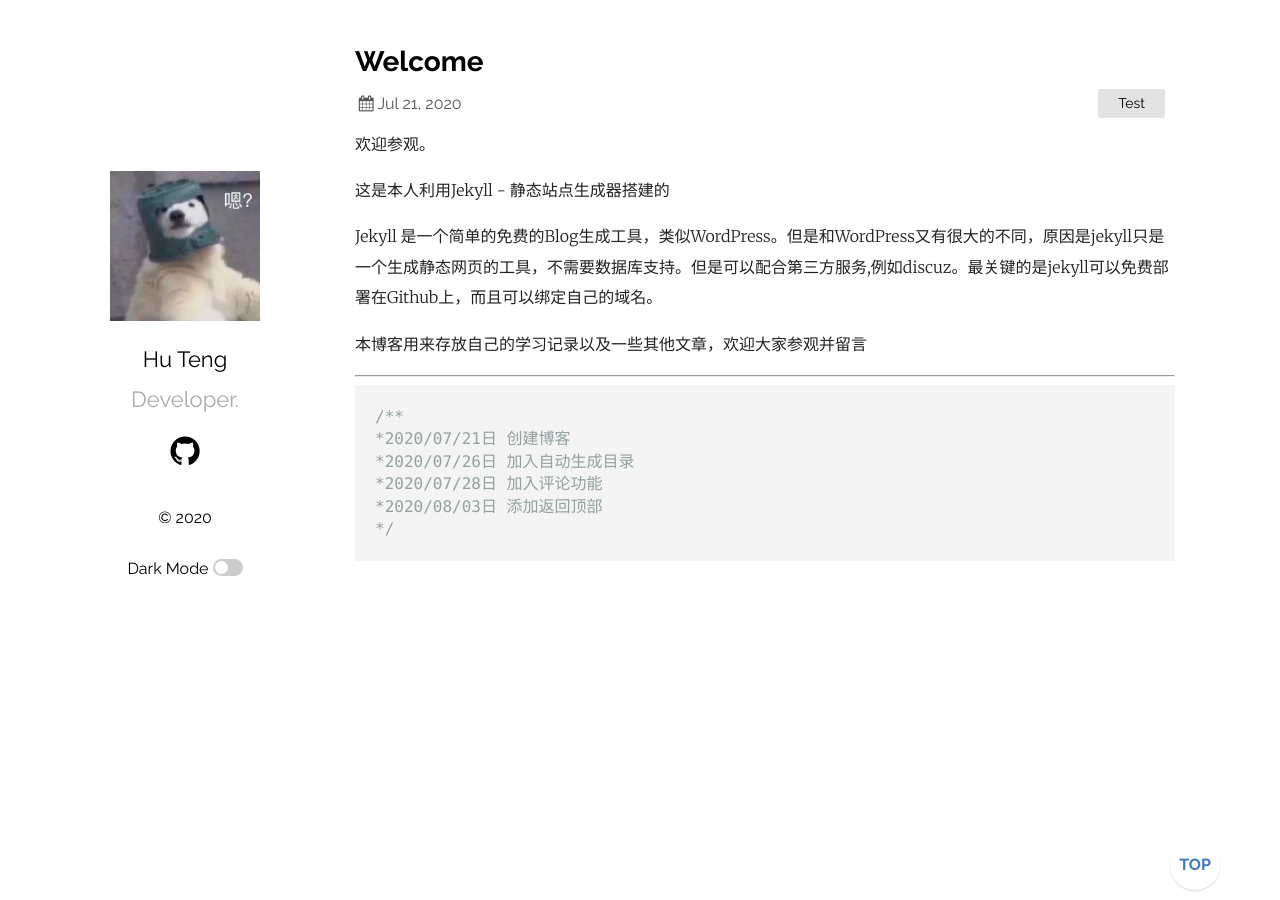
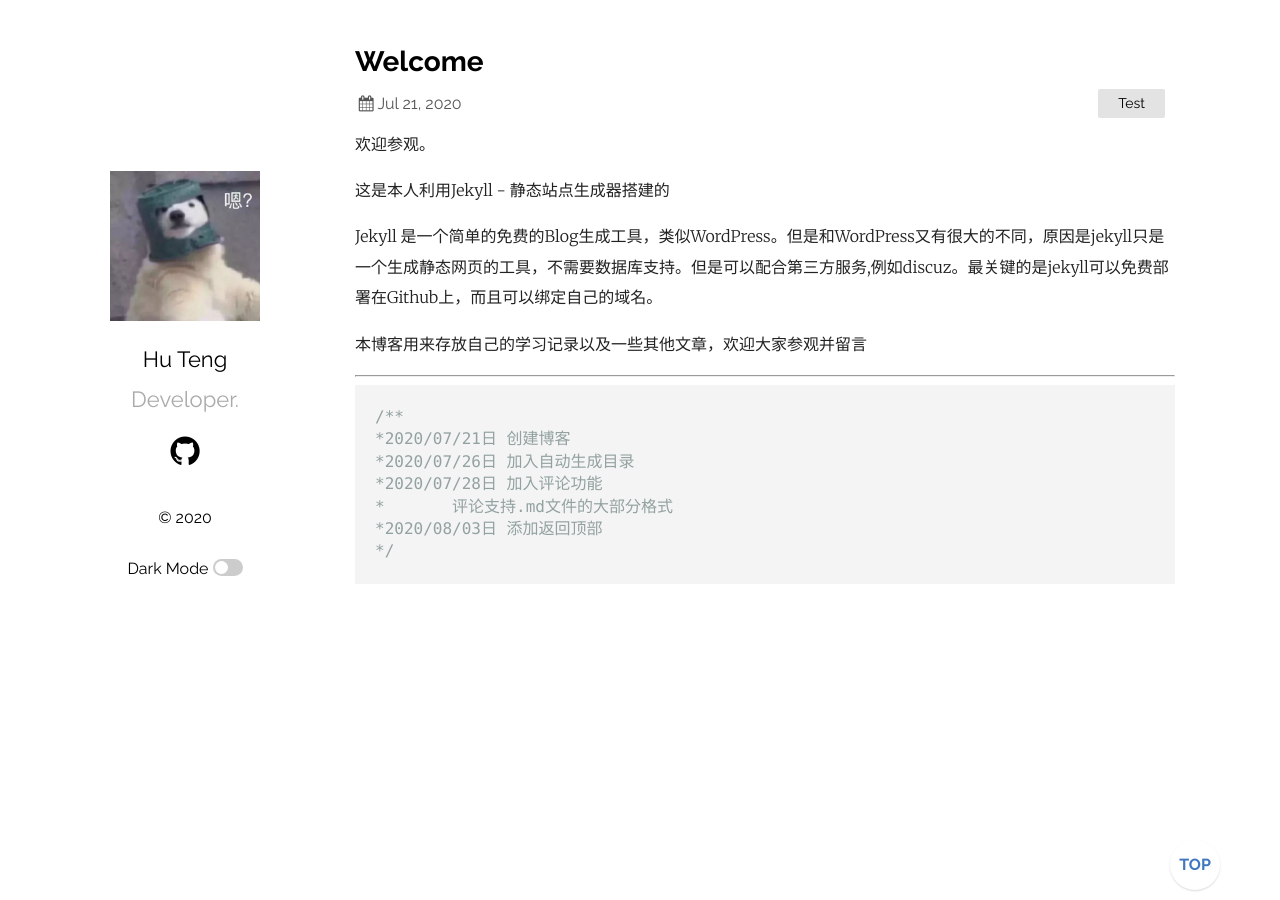
Before and after one commit to huteng-dev/huteng-dev.github.io, a Jekyll site: the page built from _posts/2020-07-21-welcome.markdown, in a window 1280 px wide. Built offline with Jekyll 4.4.1, drawn with Linux system fonts in a browser that asks for light colours; comment, search, counter and statistics services are not loaded.

Commit message:
Signed-off-by: huteng <18752113176@163.com>

````diff
--- a/_posts/2020-07-21-welcome.markdown
+++ b/_posts/2020-07-21-welcome.markdown
@@ -20,6 +20,7 @@ Jekyll 是一个简单的免费的Blog生成工具，类似WordPress。但是和
 *2020/07/21日 创建博客
 *2020/07/26日 加入自动生成目录
 *2020/07/28日 加入评论功能
+*       评论支持.md文件的大部分格式
 *2020/08/03日 添加返回顶部
 */
 ```
````
